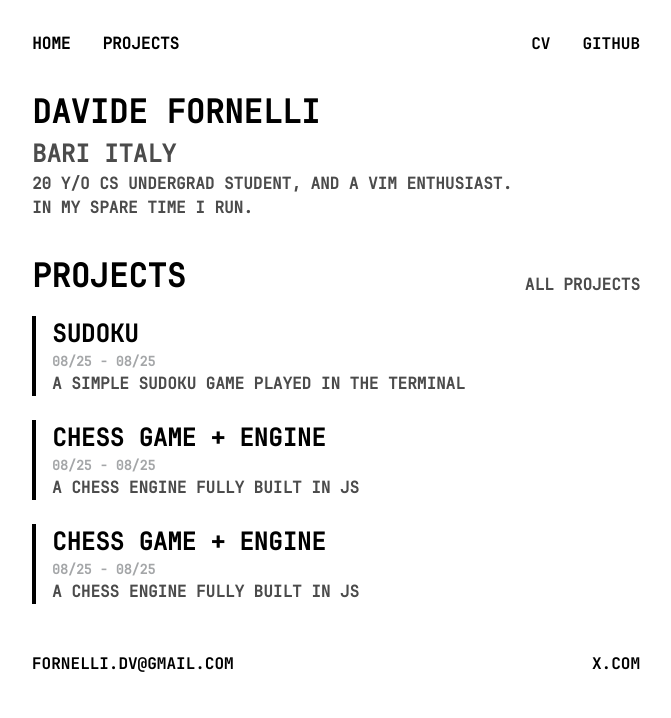
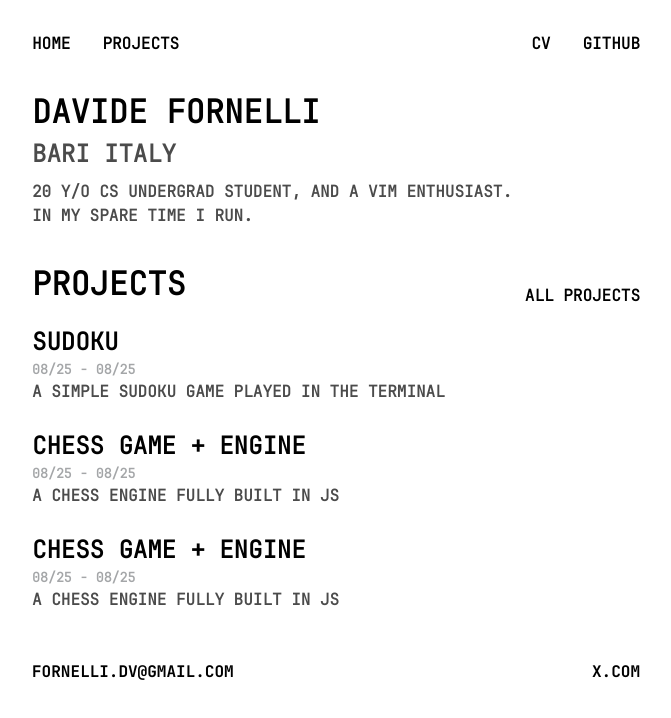
Before and after one commit to ddavidefornelli/WEBSITE, a website built with Vite: page index.html in a window 1280 px wide. Shown: the whole page, without its empty margins (304-975 px from the left). Built offline with nearby package versions, Linux system fonts and the light colour scheme.

Commit message:
ciao mondo

```diff
--- a/components/body/customBody/bodyComponent.css
+++ b/components/body/customBody/bodyComponent.css
@@ -7,14 +7,15 @@ custom-body > .title {
 }
 
 .title {
-
   display: flex;
   justify-content: space-between;
   align-items: end;
 }
 
-.title > h3 {
+.title > h3 > a {
   translate: 0 -3px;
+  position: relative;
+  z-index: 1;
 }
 
 #all-projects-link:hover {
@@ -23,6 +24,8 @@ custom-body > .title {
 }
 
 #all-projects-link {
-  color: var(--darkgray);
   transition: ease 400ms;
+
+  position: relative;
+  z-index: 1;
 }
--- a/components/body/projectsSection/project.css
+++ b/components/body/projectsSection/project.css
@@ -1,7 +1,10 @@
 .project-wrapper {
   margin: var(--small-margin) 0 var(--small-margin) 0;
-  padding: 0 var(--medium-margin) 0 var(--medium-margin);
-  border-left: 4px solid black;
+  transition: ease 800ms;
+}
+
+.project-wrapper:hover {
+  translate: 20px;
   transition: ease 800ms;
 }
 
@@ -15,23 +18,9 @@
 
 .description {
   color: var(--darkgray);
-  font-weight: bold;
 }
 
 .title, .date, .description {
-  transition: ease 400ms;
-}
-
-.project-wrapper > a:link, .project-wrapper > a:visited    {
-  color: inherit;
-  text-decoration: none;
-}
-
-.project-wrapper:hover,
-.project-wrapper:hover .title,
-.project-wrapper:hover .date,
-.project-wrapper:hover .description {
-  border-color: var(--primary);
   transition: ease 400ms;
 }
 
--- a/components/body/projectsSection/project.js
+++ b/components/body/projectsSection/project.js
@@ -35,12 +35,6 @@ export default class Project extends HTMLElement {
   getDate() { return this.getAttribute('date'); }
 
   getDescription() { return this.getAttribute('description'); }
-
-  setTitle(value) { return this.setAttribute('title', value); }
-
-  setDate(value) { return this.setAttribute('date', value); }
-
-  setDescription(value) { return this.setAttribute('description', value); }
 }
 
 customElements.define('homepage-project', Project);
--- a/components/body/title/title.css
+++ b/components/body/title/title.css
@@ -7,7 +7,6 @@
 }
 
 .title-github-link:visited, .title-github-link {
-  font-family: 'jetbrains-bold';
   color: var(--darkgray);
 
   text-decoration: none;
@@ -24,6 +23,7 @@
 }
 
 p {
+  margin-top: var(--small-margin);
   color: var(--darkgray);
   font-weight: bold;
 }
--- a/components/header/header.css
+++ b/components/header/header.css
@@ -4,6 +4,7 @@
   justify-content: space-between;
   list-style: none;
   padding: var(--medium-margin) 0 var(--medium-margin) 0;
+
 }
 
 .internal-links {
--- a/css/global.css
+++ b/css/global.css
@@ -1,6 +1,6 @@
 @font-face {
   font-family: 'jetbrains-regular';
-  src: url('/fonts/webfonts/JetBrainsMono-Regular.woff2') format('woff2');
+  src: url('/fonts/webfonts/JetBrainsMono-Light.woff2') format('woff2');
   font-weight: 300;
   font-style: normal;
   font-display: swap;
@@ -23,9 +23,10 @@
 }
 
 :root {
+
   --darkgray: #4B4B4B;
   --white: #FFFFFF;
-  --primary: #FF5733;
+  --primary: #A4A6A8;
   --black: #000000;
   --lightgray: #A4A6A8;
   --small-margin: 8px;
@@ -34,6 +35,7 @@
   --big-margin: 32px;
 
   font-family: 'jetbrains-regular';
+  font-weight: 300;
 }
 
 h1 {
@@ -78,5 +80,6 @@ body {
 
 custom-header {
   position: sticky;
+  z-index: 100;
   top: 0;
 }
--- a/css/reset.css
+++ b/css/reset.css
@@ -13,12 +13,14 @@
 @media (prefers-reduced-motion: no-preference) {
   html {
     interpolate-size: allow-keywords;
+    scroll-behavior: smooth;
   }
 }
 
 body {
   /* 4. Add accessible line-height */
   line-height: 1.5;
+  cursor: url('/public/dot-svgrepo-com.svg');
   /* 5. Improve text rendering */
   -webkit-font-smoothing: antialiased;
 }
```
Also changed, not shown: public/dot-svgrepo-com.svg (added).
